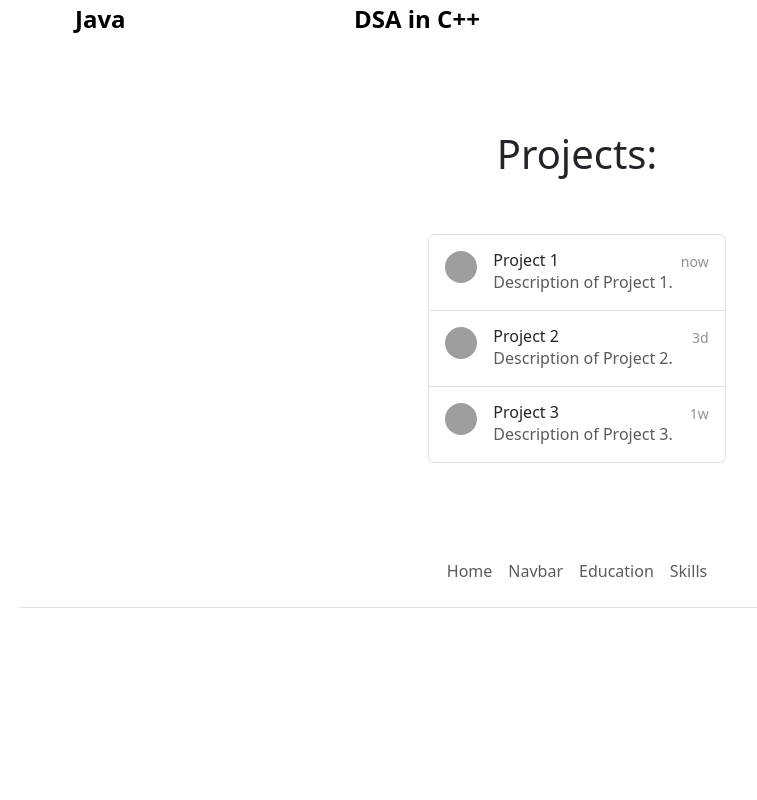
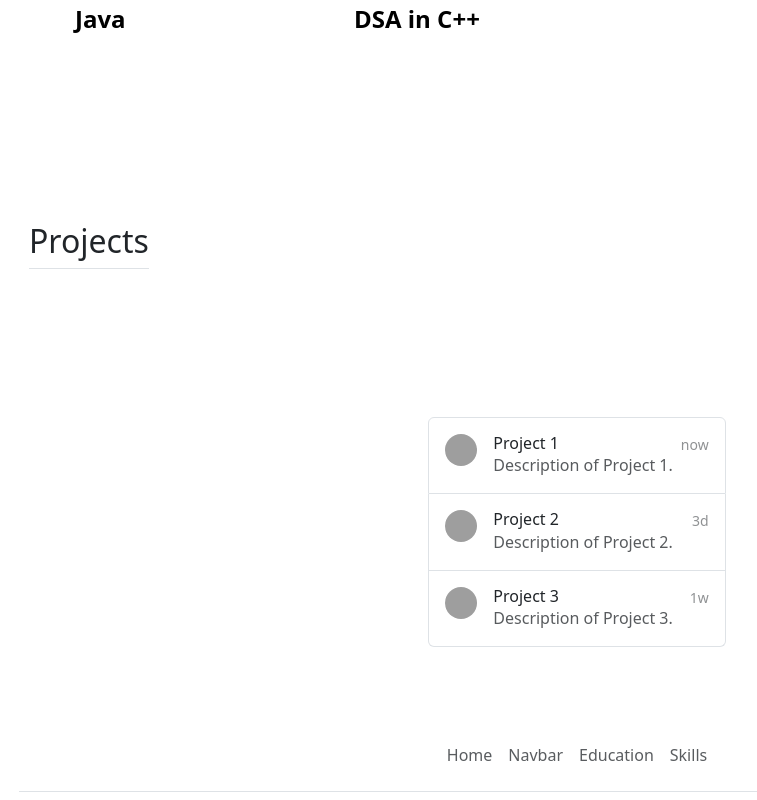
Before and after one commit to NavyStudent2893/html-resume, a plain HTML site: page index.html in a window 1280 px wide. Shown: the part 1077-1877 px from the top of the page, without its empty margins (63-820 px from the left). Before the commit the page ends 1741 px from the top, so only its background shows below. Drawn offline with nearby package versions, Linux system fonts and the light colour scheme; grey boxes are pictures that could not be loaded.

Commit message:
Fixed a bit

```diff
--- a/index.html
+++ b/index.html
@@ -10,10 +10,9 @@
                     height: 20vh;
                 }
                 #T{
-                  display:flex;
-                  justify-content: center;
+                  display: flex;
+                  margin: 92px;
                 }
-
             </style>
             <link href="https://cdn.jsdelivr.net/npm/bootstrap@5.3.3/dist/css/bootstrap.min.css" rel="stylesheet" integrity="sha384-QWTKZyjpPEjISv5WaRU9OFeRpok6YctnYmDr5pNlyT2bRjXh0JMhjY6hW+ALEwIH" crossorigin="anonymous">
 
@@ -133,8 +132,9 @@
             </div>
           </div>
           <!-- Projects -->
+
            <div id="T">
-          <h1 > Projects:</h1></div>
+            <h2 class="pb-2 border-bottom">Projects</h2></div>
           <div class="d-flex flex-column flex-md-row p-4 gap-4 py-md-5 align-items-center justify-content-center">
             <div class="list-group">
               <a href="#" class="list-group-item list-group-item-action d-flex gap-3 py-3" aria-current="true">
```
